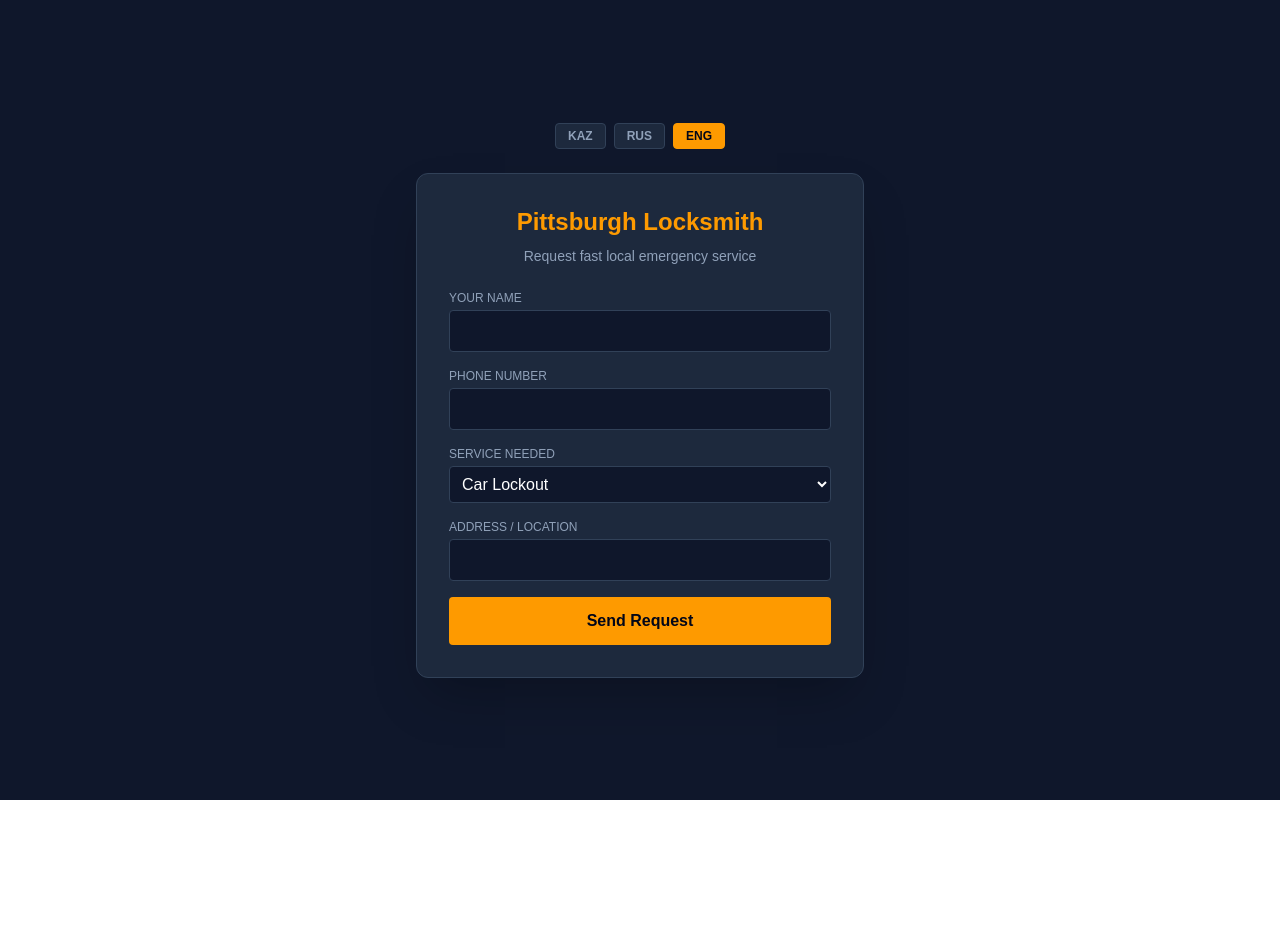
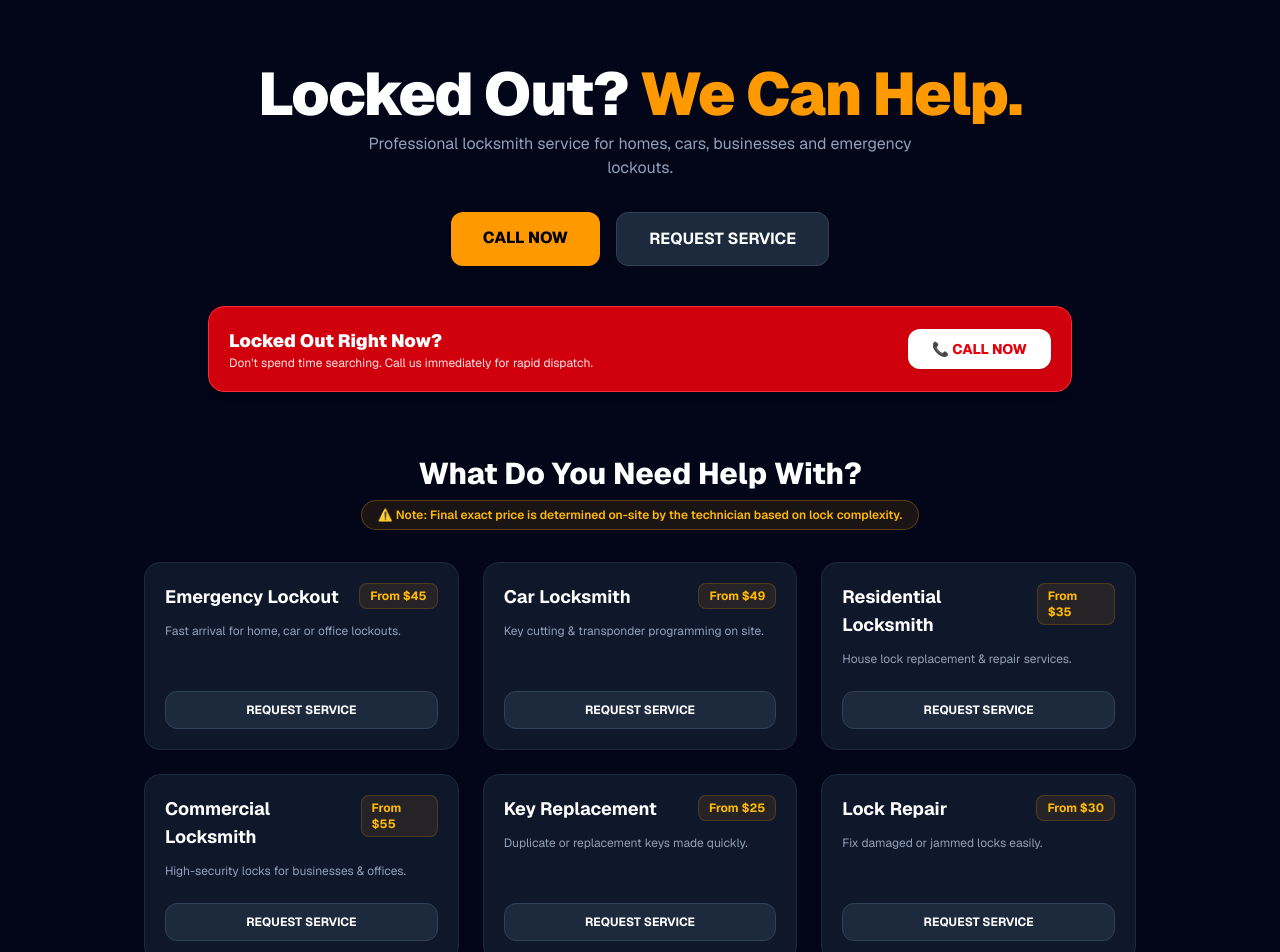
Before and after one commit to bagdatabishev-alt/pittsburgh-locksmith, a Next.js app: page / in a window 1280 px wide. Shown: the top 952 px of the page. Before the commit the page ends 800 px from the top, so only its background shows below. Built offline with nearby package versions, Linux system fonts and the light colour scheme.

Commit message:
Restore original full client landing page with telegram integration

```diff
--- a/app/page.tsx
+++ b/app/page.tsx
@@ -1,57 +1,29 @@
 'use client';
 
-import React, { useState } from 'react';
+import { useState } from 'react';
 
 export default function Home() {
-  const [lang, setLang] = useState<'KAZ' | 'RUS' | 'ENG'>('ENG');
+  const [selectedService, setSelectedService] = useState<string | null>(null);
+  const [name, setName] = useState('');
+  const [phone, setPhone] = useState('');
+  const [address, setAddress] = useState('');
   const [loading, setLoading] = useState(false);
-  const [success, setSuccess] = useState(false);
+  const [status, setStatus] = useState('');
 
-  const [formData, setFormData] = useState({
-    name: '',
-    phone: '',
-    service: 'Car Lockout',
-    address: '',
-    note: ''
-  });
-
-  const t = {
-    KAZ: {
-      title: 'Pittsburgh Locksmith',
-      subtitle: 'Жылдам шұғыл кекілді қызмет көрсету',
-      name: 'Сіздің атыңыз',
-      phone: 'Телефон нөміріңіз',
-      service: 'Қызмет түрі',
-      address: 'Мекенжайыңыз',
-      submit: 'Тапсырыс беру',
-      success: '✅ Тапсырыс сәтті жіберілді! Жақында хабарласамыз.'
-    },
-    RUS: {
-      title: 'Pittsburgh Locksmith',
-      subtitle: 'Быстрая экстренная помощь замочного мастера',
-      name: 'Ваше имя',
-      phone: 'Номер телефона',
-      service: 'Услуга',
-      address: 'Адрес / Локация',
-      submit: 'Отправить заявку',
-      success: '✅ Заявка успешно отправлена! Скоро свяжемся.'
-    },
-    ENG: {
-      title: 'Pittsburgh Locksmith',
-      subtitle: 'Request fast local emergency service',
-      name: 'Your Name',
-      phone: 'Phone Number',
-      service: 'Service Needed',
-      address: 'Address / Location',
-      submit: 'Send Request',
-      success: '✅ Request sent! We will contact you shortly.'
-    }
-  }[lang];
+  const handleRequestService = (serviceName: string) => {
+    setSelectedService(serviceName);
+    window.scrollTo({ top: document.body.scrollHeight, behavior: 'smooth' });
+  };
 
   const handleSubmit = async (e: React.FormEvent) => {
     e.preventDefault();
+    if (!selectedService) {
+      setStatus('⚠️ Please select a service first by clicking "Request Service" on any card.');
+      return;
+    }
+
     setLoading(true);
-    setSuccess(false);
+    setStatus('');
 
     try {
       const res = await fetch('/api/telegram', {
@@ -59,105 +31,164 @@ export default function Home() {
         headers: { 'Content-Type': 'application/json' },
         body: JSON.stringify({
           type: 'NEW_ORDER',
-          data: formData
+          data: {
+            name,
+            phone,
+            service: selectedService,
+            address
+          }
         })
       });
 
       if (res.ok) {
-        setSuccess(true);
-        setFormData({ name: '', phone: '', service: 'Car Lockout', address: '', note: '' });
+        setStatus('✅ Request sent successfully! We will contact you shortly.');
+        setName('');
+        setPhone('');
+        setAddress('');
+        setSelectedService(null);
+      } else {
+        setStatus('❌ Failed to send request. Please try again.');
       }
     } catch (err) {
-      console.error(err);
+      setStatus('❌ Connection error.');
     } finally {
       setLoading(false);
     }
   };
 
   return (
-    <main className="min-h-screen bg-slate-900 text-white p-6 flex flex-col items-center justify-center">
-      {/* Language Switcher */}
-      <div className="flex gap-2 mb-6">
-        {(['KAZ', 'RUS', 'ENG'] as const).map((l) => (
+    <main className="min-h-screen bg-slate-950 text-white font-sans selection:bg-amber-500 selection:text-black">
+      {/* Hero Section */}
+      <section className="py-16 px-4 text-center max-w-4xl mx-auto">
+        <h1 className="text-4xl md:text-6xl font-black tracking-tight mb-2">
+          Locked Out? <span className="text-amber-500">We Can Help.</span>
+        </h1>
+        <p className="text-slate-400 text-sm md:text-base mb-8 max-w-xl mx-auto">
+          Professional locksmith service for homes, cars, businesses and emergency lockouts.
+        </p>
+
+        <div className="flex flex-wrap justify-center gap-4 mb-10">
+          <a
+            href="tel:+19173496532"
+            className="bg-amber-500 hover:bg-amber-600 text-black font-extrabold px-8 py-3.5 rounded-xl shadow-lg transition"
+          >
+            CALL NOW
+          </a>
+          <a
+            href="#services"
+            className="bg-slate-800 hover:bg-slate-700 text-white font-bold px-8 py-3.5 rounded-xl border border-slate-700 transition"
+          >
+            REQUEST SERVICE
+          </a>
+        </div>
+
+        {/* Urgent Red Banner */}
+        <div className="bg-red-600/90 border border-red-500 rounded-2xl p-4 md:p-5 flex flex-col md:flex-row items-center justify-between shadow-xl gap-4">
+          <div className="text-left">
+            <h3 className="font-black text-lg">Locked Out Right Now?</h3>
+            <p className="text-xs text-red-100">Don't spend time searching. Call us immediately for rapid dispatch.</p>
+          </div>
+          <a
+            href="tel:+19173496532"
+            className="bg-white hover:bg-slate-100 text-red-600 font-extrabold px-6 py-2.5 rounded-xl text-sm shadow transition shrink-0"
+          >
+            📞 CALL NOW
+          </a>
+        </div>
+      </section>
+
+      {/* Services Grid */}
+      <section id="services" className="max-w-5xl mx-auto px-4 pb-16">
+        <div className="text-center mb-8">
+          <h2 className="text-2xl md:text-3xl font-extrabold mb-2">What Do You Need Help With?</h2>
+          <div className="inline-block bg-amber-500/10 border border-amber-500/30 px-4 py-1.5 rounded-full text-amber-400 text-xs font-semibold">
+            ⚠️ Note: Final exact price is determined on-site by the technician based on lock complexity.
+          </div>
+        </div>
+
+        <div className="grid grid-cols-1 md:grid-cols-3 gap-6">
+          {[
+            { title: 'Emergency Lockout', desc: 'Fast arrival for home, car or office lockouts.', price: 'From $45' },
+            { title: 'Car Locksmith', desc: 'Key cutting & transponder programming on site.', price: 'From $49' },
+            { title: 'Residential Locksmith', desc: 'House lock replacement & repair services.', price: 'From $35' },
+            { title: 'Commercial Locksmith', desc: 'High-security locks for businesses & offices.', price: 'From $55' },
+            { title: 'Key Replacement', desc: 'Duplicate or replacement keys made quickly.', price: 'From $25' },
+            { title: 'Lock Repair', desc: 'Fix damaged or jammed locks easily.', price: 'From $30' }
+          ].map((s, idx) => (
+            <div key={idx} className="bg-slate-900 border border-slate-800 rounded-2xl p-5 flex flex-col justify-between hover:border-amber-500/50 transition">
+              <div>
+                <div className="flex justify-between items-start mb-3">
+                  <h3 className="font-bold text-lg">{s.title}</h3>
+                  <span className="bg-amber-500/10 text-amber-400 text-xs font-bold px-2.5 py-1 rounded-lg border border-amber-500/20">
+                    {s.price}
+                  </span>
+                </div>
+                <p className="text-slate-400 text-xs mb-6">{s.desc}</p>
+              </div>
               <button
-            key={l}
-            onClick={() => setLang(l)}
-            className={`px-3 py-1 text-xs font-bold rounded border ${
-              lang === l ? 'bg-amber-500 text-slate-950 border-amber-500' : 'bg-slate-800 text-slate-400 border-slate-700'
-            }`}
+                onClick={() => handleRequestService(s.title)}
+                className="w-full bg-slate-800 hover:bg-amber-500 hover:text-black font-bold text-xs py-2.5 rounded-xl border border-slate-700 transition"
               >
-            {l}
+                REQUEST SERVICE
               </button>
+            </div>
           ))}
         </div>
 
-      <div className="max-w-md w-full bg-slate-800 p-8 rounded-xl shadow-2xl border border-slate-700">
-        <h1 className="text-2xl font-bold text-amber-500 mb-2 text-center">{t.title}</h1>
-        <p className="text-slate-400 text-sm mb-6 text-center">{t.subtitle}</p>
-
-        {success && (
-          <div className="bg-emerald-500/20 border border-emerald-500 text-emerald-300 p-3 rounded mb-4 text-center text-sm">
-            {t.success}
-          </div>
-        )}
+        {/* Request Form Section */}
+        <div className="mt-12 bg-slate-900 border border-slate-800 rounded-2xl p-6 md:p-8 max-w-xl mx-auto shadow-2xl">
+          <h3 className="text-xl font-black text-amber-500 mb-1 text-center">
+            {selectedService ? `Selected: ${selectedService}` : 'Fill out details to request service'}
+          </h3>
+          <p className="text-xs text-slate-400 text-center mb-6">We will dispatch a technician immediately.</p>
 
           <form onSubmit={handleSubmit} className="space-y-4">
             <div>
-            <label className="block text-xs uppercase text-slate-400 mb-1">{t.name}</label>
+              <label className="text-xs font-bold uppercase text-slate-400 block mb-1">Your Name *</label>
               <input
                 type="text"
                 required
-              className="w-full bg-slate-900 border border-slate-700 rounded p-2 text-white focus:outline-none focus:border-amber-500"
-              value={formData.name}
-              onChange={(e) => setFormData({ ...formData, name: e.target.value })}
+                value={name}
+                onChange={(e) => setName(e.target.value)}
+                placeholder="John Doe"
+                className="w-full bg-slate-950 border border-slate-800 rounded-xl p-3 text-sm outline-none focus:border-amber-500"
               />
             </div>
-
             <div>
-            <label className="block text-xs uppercase text-slate-400 mb-1">{t.phone}</label>
-            <input
-              type="tel"
-              required
-              className="w-full bg-slate-900 border border-slate-700 rounded p-2 text-white focus:outline-none focus:border-amber-500"
-              value={formData.phone}
-              onChange={(e) => setFormData({ ...formData, phone: e.target.value })}
-            />
-          </div>
-
-          <div>
-            <label className="block text-xs uppercase text-slate-400 mb-1">{t.service}</label>
-            <select
-              className="w-full bg-slate-900 border border-slate-700 rounded p-2 text-white focus:outline-none focus:border-amber-500"
-              value={formData.service}
-              onChange={(e) => setFormData({ ...formData, service: e.target.value })}
-            >
-              <option value="Car Lockout">Car Lockout</option>
-              <option value="House Lockout">House Lockout</option>
-              <option value="Lock Change">Lock Change</option>
-              <option value="Key Duplication">Key Duplication</option>
-            </select>
-          </div>
-
-          <div>
-            <label className="block text-xs uppercase text-slate-400 mb-1">{t.address}</label>
+              <label className="text-xs font-bold uppercase text-slate-400 block mb-1">Phone Number *</label>
               <input
                 type="text"
                 required
-              className="w-full bg-slate-900 border border-slate-700 rounded p-2 text-white focus:outline-none focus:border-amber-500"
-              value={formData.address}
-              onChange={(e) => setFormData({ ...formData, address: e.target.value })}
+                value={phone}
+                onChange={(e) => setPhone(e.target.value)}
+                placeholder="+1 (555) 000-0000"
+                className="w-full bg-slate-950 border border-slate-800 rounded-xl p-3 text-sm outline-none focus:border-amber-500"
+              />
+            </div>
+            <div>
+              <label className="text-xs font-bold uppercase text-slate-400 block mb-1">Address / Location *</label>
+              <input
+                type="text"
+                required
+                value={address}
+                onChange={(e) => setAddress(e.target.value)}
+                placeholder="123 Main St, Pittsburgh"
+                className="w-full bg-slate-950 border border-slate-800 rounded-xl p-3 text-sm outline-none focus:border-amber-500"
               />
             </div>
 
             <button
               type="submit"
               disabled={loading}
-            className="w-full bg-amber-500 hover:bg-amber-600 text-slate-950 font-bold py-3 rounded transition-all"
+              className="w-full bg-amber-500 hover:bg-amber-600 text-black font-extrabold py-3.5 rounded-xl transition shadow-lg"
             >
-            {loading ? '...' : t.submit}
+              {loading ? 'Sending Request...' : 'Send Request to Telegram'}
             </button>
           </form>
+
+          {status && <p className="mt-4 text-center text-sm font-bold">{status}</p>}
         </div>
+      </section>
     </main>
   );
 }
```
Also changed, not shown: 1 other file (tests, documents, lock files or other folders). Lines whose indentation alone changed are shown as unchanged.
